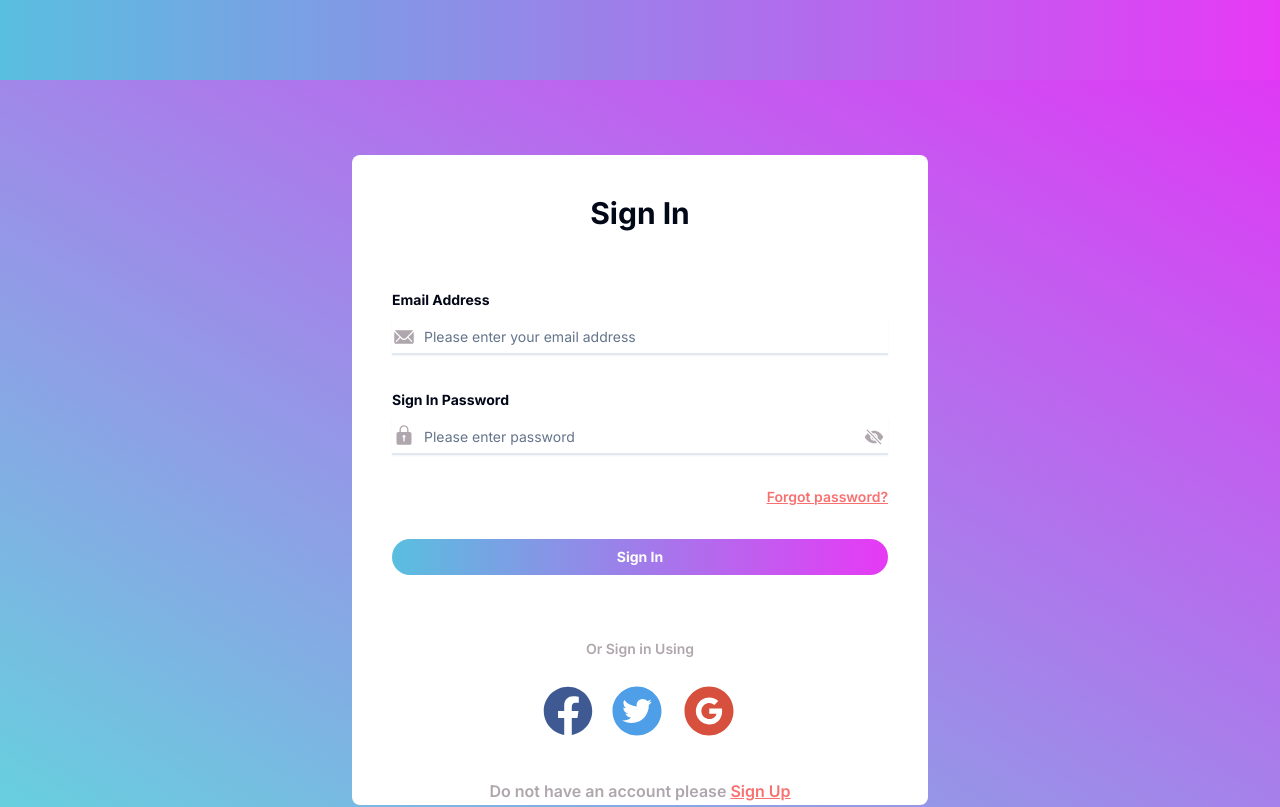
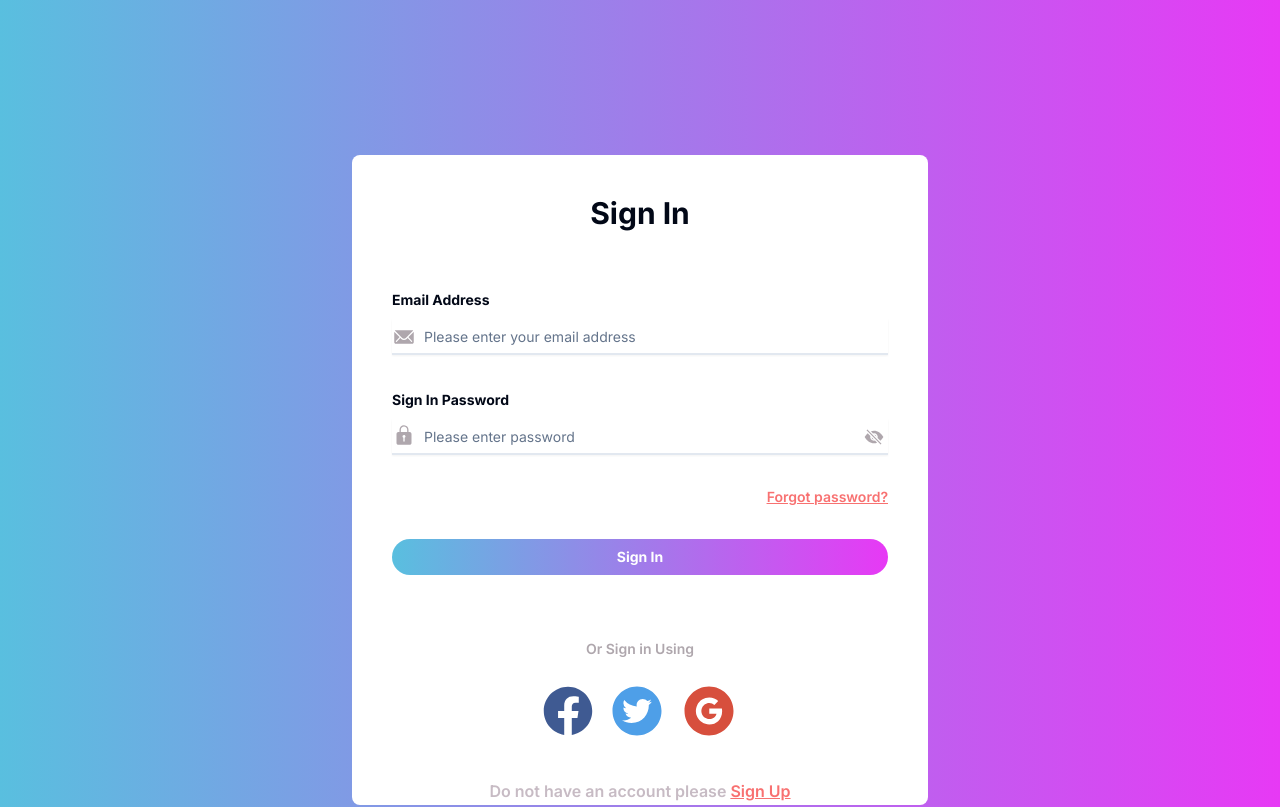
Before and after one commit to tareqhassan2014/nongorfoundation.org, a Next.js app: page /auth/login in a window 1280 px wide. Shown: the top 807 px of the page. Built offline with nearby package versions, Linux system fonts and the light colour scheme.

Commit message:
signin page background color fixed

```diff
--- a/app/auth/login/page.tsx
+++ b/app/auth/login/page.tsx
@@ -44,7 +44,7 @@ const Login = () => {
         console.log(values);
     }
     return (
-        <div className='w-full h-screen flex justify-center items-center bg-gradient-to-tr from-[#61d7dd] to-[#df39f5] '>
+        <div className='w-full h-screen flex justify-center items-center bg-gradient-to-r from-[#59BFDF] to-[#E739F5]'>
             <div className='w-full lg:max-w-xl mx-auto h-screen lg:max-h-[650px] lg:rounded-lg rounded-none py-10 px-10 bg-white'>
                 <h2 className='text-3xl font-bold text-center pb-14'>Sign In</h2>
                 <Form {...form}>
@@ -96,7 +96,7 @@ const Login = () => {
                     <button><AiFillTwitterCircle className='h-14 w-14 text-[#4e9fe8] ' /></button>
                     <button><AiFillGoogleCircle className='h-14 w-14 text-[#d74f3d] ' /></button>
                 </div>
-                <p className='text-center pt-10 text-md font-semibold text-[#afa7ad]'>Do not have an account please <Link href={paths.auth.register} className='underline text-red-400'>Sign Up</Link></p>
+                <p className='text-center pt-10 text-md font-semibold text-[#c7bbc4]'>Do not have an account please <Link href={paths.auth.register} className='underline text-red-400'>Sign Up</Link></p>
             </div>
         </div>
     );
```
